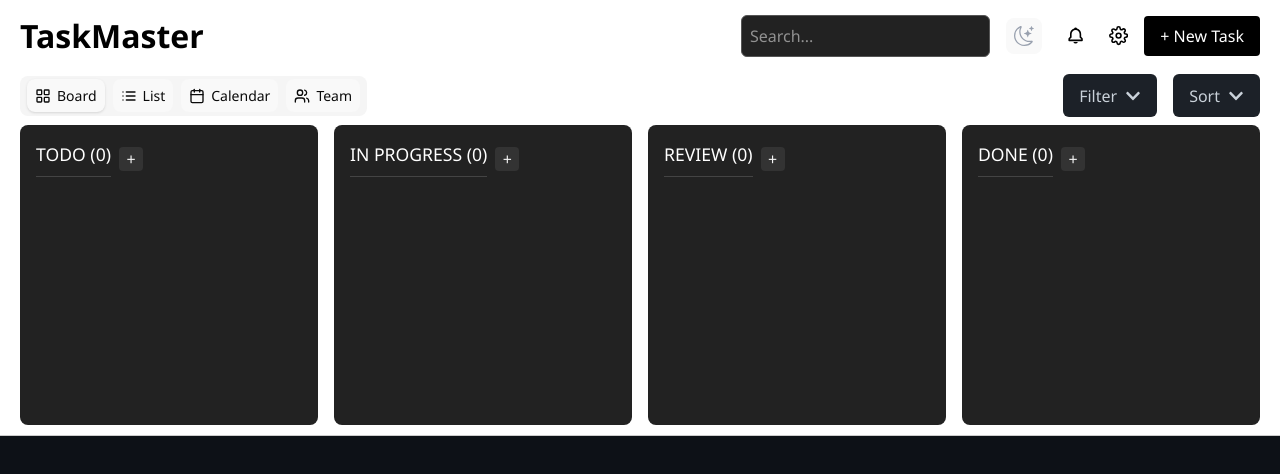
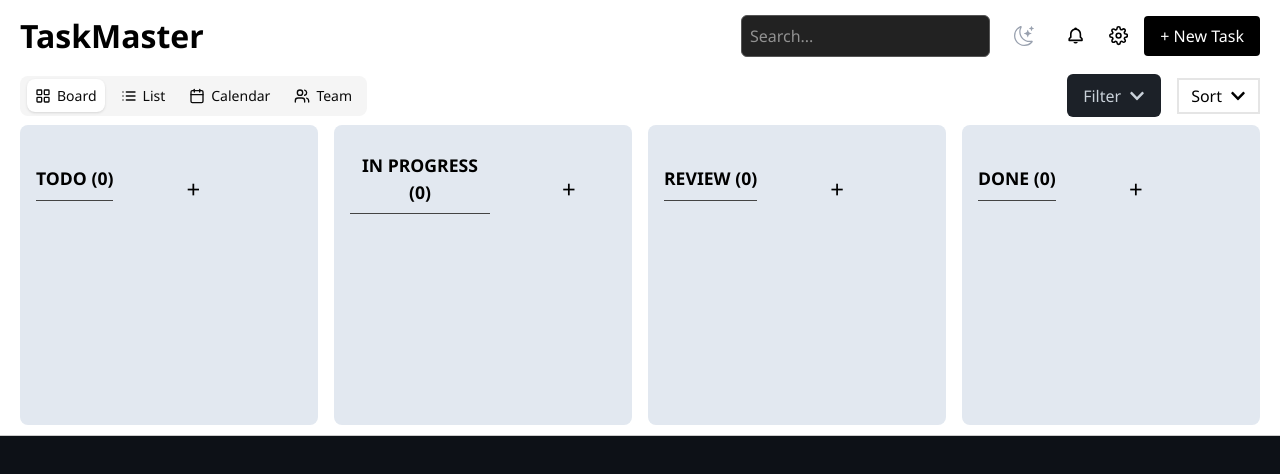
Before and after one commit to bhuiyannowrin/TaskManagementProject, a React (Vite) app: page / in a window 1280 px wide. Shown: the top 474 px of the page. Built offline with nearby package versions, Linux system fonts and the light colour scheme.

Commit message:
theme update 2

```diff
--- a/src/index.css
+++ b/src/index.css
@@ -1,70 +1 @@
 @import "tailwindcss";
-
-/* :root {
-  font-family: system-ui, Avenir, Helvetica, Arial, sans-serif;
-  line-height: 1.5;
-  font-weight: 400;
-
-  color-scheme: light dark;
-  color: rgba(255, 255, 255, 0.87);
-  background-color: #242424;
-
-  font-synthesis: none;
-  text-rendering: optimizeLegibility;
-  -webkit-font-smoothing: antialiased;
-  -moz-osx-font-smoothing: grayscale;
-} */
-
-/* a {
-  font-weight: 500;
-  color: #646cff;
-  text-decoration: inherit;
-}
-a:hover {
-  color: #535bf2;
-} */
-
-body {
-  margin: 0;
-  display: flex;
-  place-items: center;
-  min-width: 320px;
-  min-height: 100vh;
-}
-
-/* h1 {
-  font-size: 3.2em;
-  line-height: 1.1;
-} */
-
-/* button {
-  border-radius: 8px;
-  border: 1px solid transparent;
-  padding: 0.6em 1.2em;
-  font-size: 1em;
-  font-weight: 500;
-  font-family: inherit;
-  background-color: #1a1a1a;
-  cursor: pointer;
-  transition: border-color 0.25s;
-} */
-/* button:hover {
-  border-color: #646cff;
-} */
-/* button:focus,
-button:focus-visible {
-  outline: 4px auto -webkit-focus-ring-color;
-} */
-
-@media (prefers-color-scheme: light) {
-  :root {
-    color: #213547;
-    background-color: #ffffff;
-  }
-  a:hover {
-    color: #747bff;
-  }
-  button {
-    background-color: #f9f9f9;
-  }
-}
--- a/src/layout/BoardListView.css
+++ b/src/layout/BoardListView.css
@@ -10,7 +10,7 @@
 
   .board-column {
     flex: 1;
-    background: #222;
+    background-color: var(--colbg);
     padding: 1rem;
     border-radius: 8px;
     min-height: 300px;
@@ -20,7 +20,7 @@
 
   .board-column h3 {
     margin-bottom: 0.75rem;
-    color: #fff;
+    color: var(--text);
     font-size: 1.1rem;
     text-align: center;
     text-transform: uppercase;
@@ -29,8 +29,8 @@
   }
 
   .task-card {
-    background: #000000;
-    color: #fff;
+    background-color: var(--bg);
+    color: var(--text);
     padding: 0.75rem;
     margin-bottom: 0.75rem;
     border-radius: 6px;
--- a/src/layout/BoardView.tsx
+++ b/src/layout/BoardView.tsx
@@ -11,13 +11,14 @@ export default function BoardView({
   setShowCreateModal,
   setSelectedTask,
   updateTask,
+
 }) {
   return (
     <div className="board-view">
       {["Todo", "In Progress", "Review", "Done"].map((status) => (
         <div key={status} className="board-column">
-          <div style={{ display: "flex", alignItems: "center", gap: "8px" }}>
-            <h3 style={{ margin: 0 }}>
+          <div className="flex items-center gap-8">
+            <h3 className="m-0 text-var(--text) font-bold" >
               {status} (
               {filteredTasks
                 .map((task) => {
@@ -36,20 +37,7 @@ export default function BoardView({
                 })
                 .filter((task) => task.computedStatus === status).length})
             </h3>
-            <button
-              style={{
-                color: "whitesmoke",
-                display: "flex",
-                justifyContent: "center",
-                alignItems: "center",
-                height: "24px",
-                width: "24px",
-                fontSize: "16px",
-                backgroundColor: "#333",
-                border: "none",
-                borderRadius: "4px",
-                cursor: "pointer",
-              }}
+            <button className="text-var(--text) inline-flex justify-center items-center h-24 w-24 border-none cursor-pointer text-2xl"
               onClick={() => setShowCreateModal(true)}
             >
               +
@@ -79,13 +67,7 @@ export default function BoardView({
                 onClick={() => setSelectedTask(task)}
                 style={{ cursor: "pointer" }}
               >
-                <div
-                  style={{
-                    display: "flex",
-                    alignItems: "center",
-                    gap: "150px",
-                  }}
-                >
+                <div className="flex items-center gap-20">
                   <button
                     className={`priority-button ${task.priority.toLowerCase()}`}
                   >
@@ -121,9 +103,7 @@ export default function BoardView({
 
                 <h2>{task.title}</h2>
                 <p>{task.description}</p>
-                <small
-                  style={{ display: "flex", alignItems: "center", gap: "8px" }}
-                >
+                <small className="flex items-center gap-1">
                   <BiCalendarEvent /> {task.dueDate}
                 </small>
 
--- a/src/layout/CalendarView.tsx
+++ b/src/layout/CalendarView.tsx
@@ -31,9 +31,7 @@ function CalendarView({ tasks }) {
     days.push(new Date(selectedDate.getFullYear(), selectedDate.getMonth(), i));
   }
 
-
   const getISODate = (date) => date.toLocaleDateString('en-CA');
-
 
   const formatDisplayDate = (date) =>
     date.toLocaleDateString('en-US', {
@@ -109,7 +107,7 @@ function CalendarView({ tasks }) {
                   padding: '10px',
                   border: date ? '1px solid #ccc' : 'none',
                   cursor: date ? 'pointer' : 'default',
-                  backgroundColor: isSelected ? '#00796b' : isToday ? '#e0f7fa' : 'white',
+                  backgroundColor: isSelected ? 'lightgreen' : isToday ? '#e0f7fa' : 'white',
                   color: isSelected ? '#fff' : '#000',
                   textAlign: 'center',
                   fontWeight: isSelected ? 'bold' : 'normal',
--- a/src/layout/Layout.css
+++ b/src/layout/Layout.css
@@ -1,6 +1,7 @@
 :root {
   --bg: #ffffff;
   --text: #000000;
+  --colbg: #e2e8f0;
   --input-bg: #f0f0f0;
   --input-text: #000000;
   --icon-color: #000000;
@@ -16,6 +17,7 @@
 html.dark {
   --bg: #1e1e1e;
   --text: #ffffff;
+  --colbg: #1e293b66;
   --input-bg: #222;
   --input-text: #ffffff;
   --icon-color: #ffffff;
--- a/src/layout/Layout.tsx
+++ b/src/layout/Layout.tsx
@@ -92,7 +92,6 @@ export default function Layout() {
         setTasks((prevTasks) => prevTasks.filter((t) => t.id !== taskId));
       }
     }
-
     setOpenTaskMenuId(null);
   };
 
@@ -127,6 +126,7 @@ export default function Layout() {
     if (selectedSort === "Priority (Low to High)") {
       return priorityRank[a.priority] - priorityRank[b.priority];
     }
+
     if (selectedSort === "Recently Updated") {
       return new Date(b.updatedAt || 0) - new Date(a.updatedAt || 0);
     }
@@ -137,7 +137,7 @@ export default function Layout() {
     { key: "board", label: "Board", icon: <LayoutGrid size={16} /> },
     { key: "list", label: "List", icon: <List size={16} /> },
     { key: "calendar", label: "Calendar", icon: <Calendar size={16} /> },
-    { key: "team", label: "Team", icon: <Users size={16} /> },
+    { key: "team", label: "Team", icon: <Users size={16} /> }
   ];
 
   return (
@@ -244,7 +244,8 @@ export default function Layout() {
 
               <div className="dropdown-wrapper">
                 <button
-                  className="tab"
+                  className="inline-flex items-center justify-center gap-2 h-9 px-3 border-2"
+
                   onClick={() => setShowSortMenu((prev) => !prev)}
                 >
                   Sort <FaChevronDown />
```
